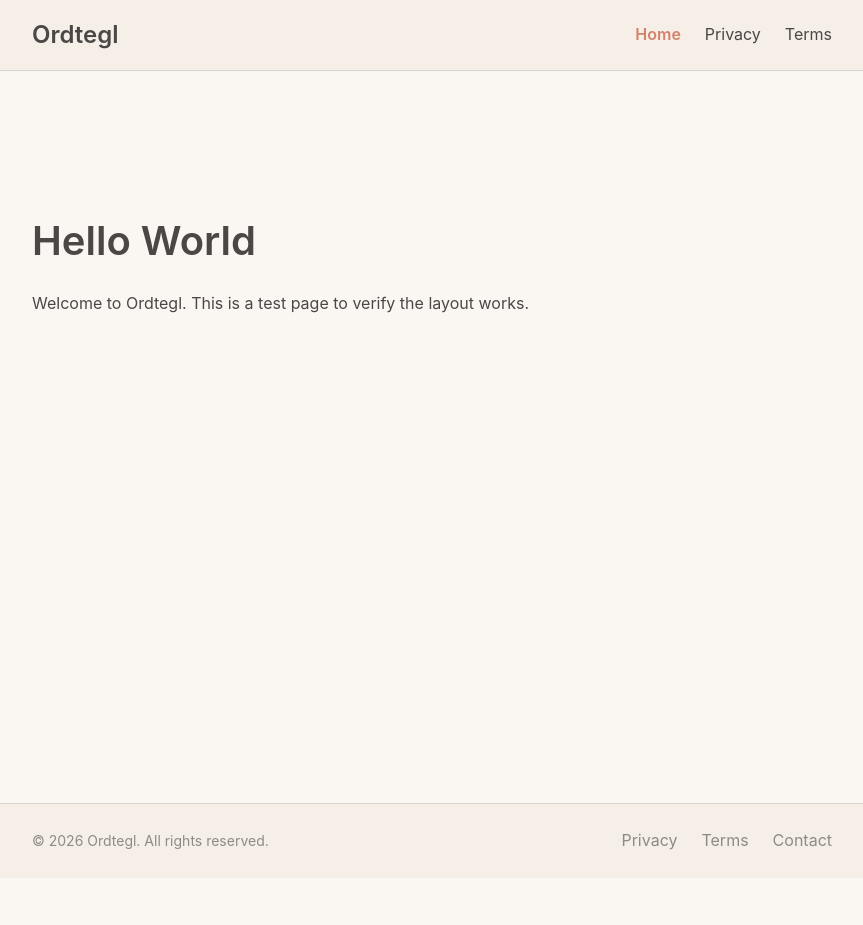
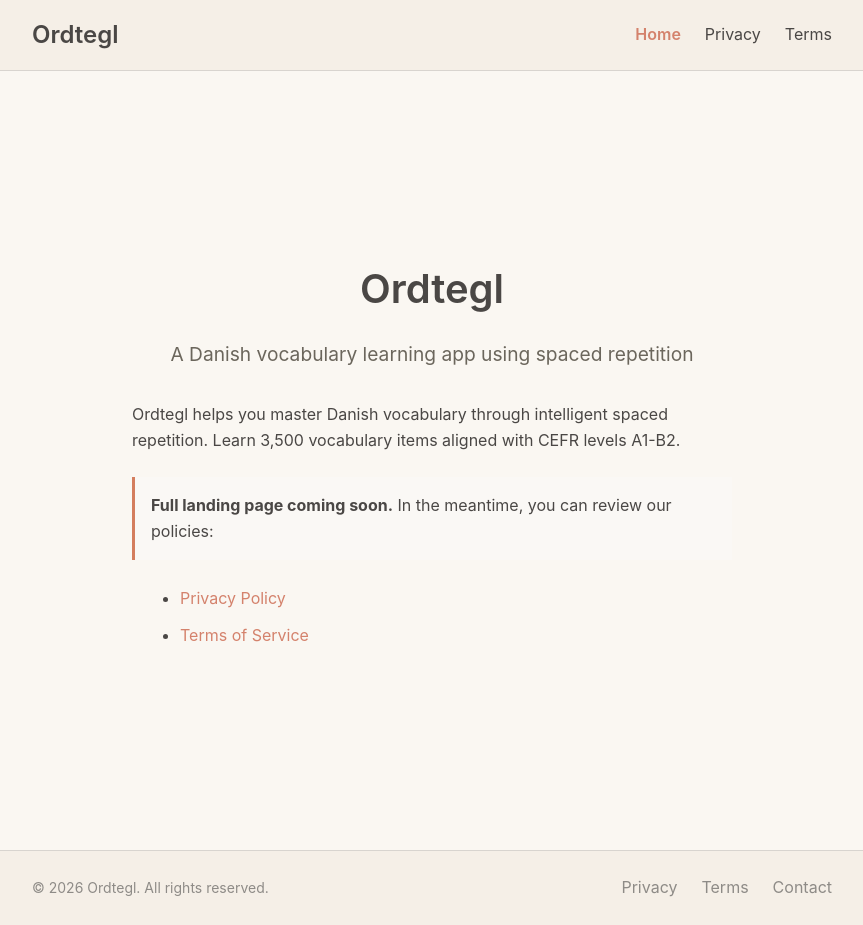
Before and after one commit to lovettbarron/ordtegl, a Jekyll site: the page built from index.html, in a window 1280 px wide. Shown: the whole page, without its empty margins (208-1071 px from the left). Built offline with Jekyll 4.4.1, drawn with Linux system fonts in a browser that asks for light colours; before the commit the page ends 900 px from its top, so only the background shows below that.

Commit message:
feat(01-05): create landing page placeholder and configure GitHub Pages
- Landing page with Ordtegl branding and app description
- Links to privacy policy and terms of service
- Updated _config.yml with correct GitHub Pages URL (lovettbarron.github.io/ordtegl)
- Site builds successfully and serves locally

```diff
--- a/_config.yml
+++ b/_config.yml
@@ -2,8 +2,8 @@
 
 title: "Ordtegl"
 description: "Learn Danish vocabulary naturally"
-url: "https://ordtegl-public.github.io"
-baseurl: ""
+url: "https://lovettbarron.github.io"
+baseurl: "/ordtegl"
 
 # Theme
 theme: minima
--- a/index.html
+++ b/index.html
@@ -1,7 +1,22 @@
 ---
 layout: default
-title: Home
+title: Ordtegl - Learn Danish Vocabulary
 ---
 
-<h1>Hello World</h1>
-<p>Welcome to Ordtegl. This is a test page to verify the layout works.</p>
+<div style="text-align: center; padding: 3rem 0 2rem 0;">
+  <h1>Ordtegl</h1>
+  <p style="font-size: 1.2rem; color: #6b665c; margin-bottom: 2rem;">A Danish vocabulary learning app using spaced repetition</p>
+
+  <div style="max-width: 600px; margin: 0 auto; text-align: left;">
+    <p>Ordtegl helps you master Danish vocabulary through intelligent spaced repetition. Learn 3,500 vocabulary items aligned with CEFR levels A1-B2.</p>
+
+    <p style="margin-top: 1.5rem; padding: 1rem; background: #faf8f5; border-left: 3px solid #d47e5e;">
+      <strong>Full landing page coming soon.</strong> In the meantime, you can review our policies:
+    </p>
+
+    <ul style="margin-top: 1rem; line-height: 1.8;">
+      <li><a href="{{ '/privacy/' | relative_url }}">Privacy Policy</a></li>
+      <li><a href="{{ '/terms/' | relative_url }}">Terms of Service</a></li>
+    </ul>
+  </div>
+</div>
```
